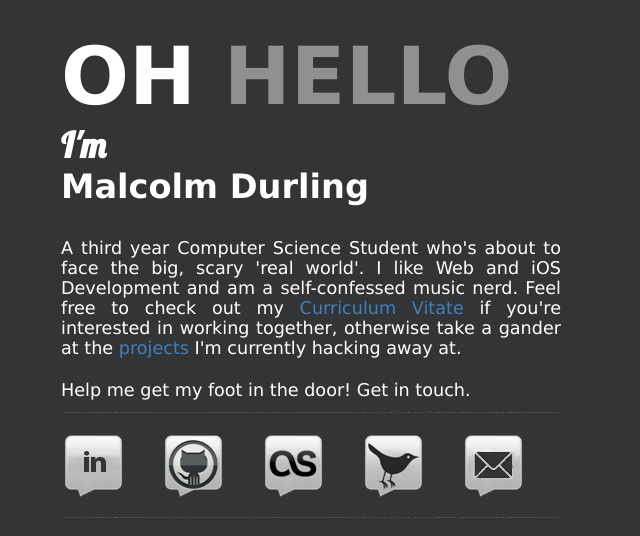
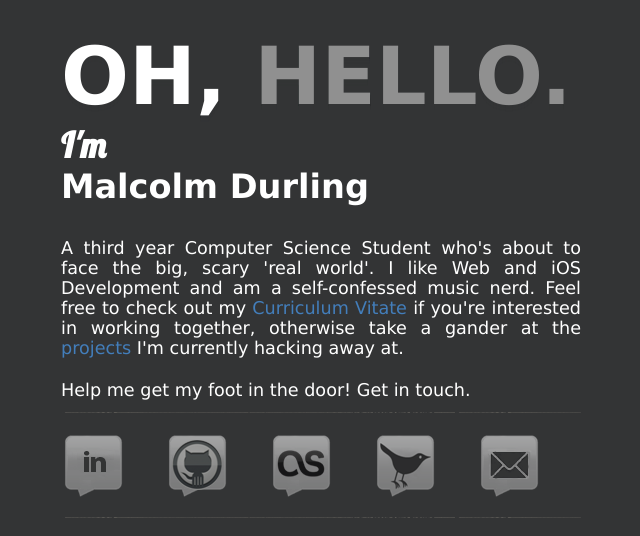
Before and after one commit to mtdurling/website-repo, a plain HTML site: page index.html in a window 1280 px wide. Shown: the whole page, without its empty margins (324-964 px from the left). Drawn offline with nearby package versions, Linux system fonts and the light colour scheme; a web font is replaced by a local one.

Commit message:
Updating font

```diff
--- a/css/style.css
+++ b/css/style.css
@@ -61,7 +61,6 @@ p{
 }
 h3{
 	font-family: 'Lobster', cursive;
-	float: center;
 	font-size: 2.2em;
 }
 
@@ -72,7 +71,7 @@ h3{
 
 .main_column{
 	float: center;
-	width: 500px;
+	width: 520px;
 	margin-left: 220px;
 	margin-bottom: 30px;
 	text-align: justify;
@@ -93,6 +92,7 @@ h3{
 	font-size:1.1em;
 	margin: 2px 0;
 }
+
 
 .main_column span{
 	color:#909090;
--- a/index.html
+++ b/index.html
@@ -27,10 +27,10 @@
 	<div id="content_wrapper">
 		<div class="main_column">
 			<header>
-				<h1>Oh <span>Hello</span></h1>
+				<h1>Oh, <span>Hello.</span></h1>
 			</header>
 			<h3> I'm </h3>
-			<h2 class="spacebottom"> Malcolm Durling</h2>
+			<h2 class="spacebottom">Malcolm Durling </h2>
 			<!--img id="test"src="Malcolmlogo1.png"/-->
 			<p> A third year Computer Science Student who's about to face the big, scary 'real world'.
 			I like Web and iOS Development and am a self-confessed music nerd. Feel free
@@ -44,13 +44,13 @@
 					<li class="link"><a href= "http://nz.linkedin.com/pub/malcolm-durling/25/b97/569">
 						<img class="link linkedin" src="css/img/linkedin.png" alt="LinkedIn"/></a></li>
 					<li class="link"><a href= "https://github.com/LuinLoki">
-						<img class="link github" src="css/img/github.png" alt="LinkedIn"/></a></li>
+						<img class="link github" src="css/img/github.png" alt="GitHub"/></a></li>
 					<li class="link"><a href= "http://www.last.fm/user/luinloki1">
-						<img class="link lastfm" src="css/img/lastfm.png" alt="LinkedIn"/></a></li>
+						<img class="link lastfm" src="css/img/lastfm.png" alt="Last.fm"/></a></li>
 					<li class="link"><a href= "http://twitter.com/MalcolmDurling">
-						<img class="link twitter" src="css/img/twitterbird.png" alt="LinkedIn"/></a></li>
-					<li class="link"><a href= "mailto:mtdurling@gmail.com?subject=Contact">
-						<img class="link email" src="css/img/email.png" alt="LinkedIn"/></a></li>
+						<img class="link twitter" src="css/img/twitterbird.png" alt="Twitter"/></a></li>
+					<li class="link"><a href= "mailto:contact@malcolmdurling.com?subject=Contact">
+						<img class="link email" src="css/img/email.png" alt="Email"/></a></li>
 		     	</ul>
 		    </div>
 		</div>
--- a/js/bubble.js
+++ b/js/bubble.js
@@ -4,7 +4,7 @@ $(document).ready(function(){
 					var positions = {
 							'linkedin': {position: 'top', align: 'center', message: 'Find me on LinkedIn' },
 							'github': {position: 'top', align: 'center', message: 'Fork me on GitHub' },
-							'lastfm': {position: 'top', align: 'center', message: "Follow what I'm listening to" },
+							'lastfm': {position: 'top', align: 'center', message: "See what I'm listening to" },
 							'email': {position: 'top', align: 'center', message: 'Send me an email' },
 							'twitter': {position: 'top', align: 'center', message: 'Follow me on Twitter' }
 					};
@@ -47,6 +47,24 @@ $(document).ready(function(){
 								$('.link.twitter').ShowBubblePopup();
 							});
 
+
+
+							$('.link').css('opacity','0.75');
+							$('.link').hover(
+								// on mouse over
+								function() {
+									$(this).stop().animate({
+										opacity: '0.99'
+									}, 'fast');
+								},
+								// on mouse out
+								function() {
+									$(this).stop().animate({
+										opacity: '0.75'
+									}, 'fast');
+								}
+							);
+
 	});
 	/*$(document).ready(function () {
 
```
Also changed, not shown: css/img/md.png.
